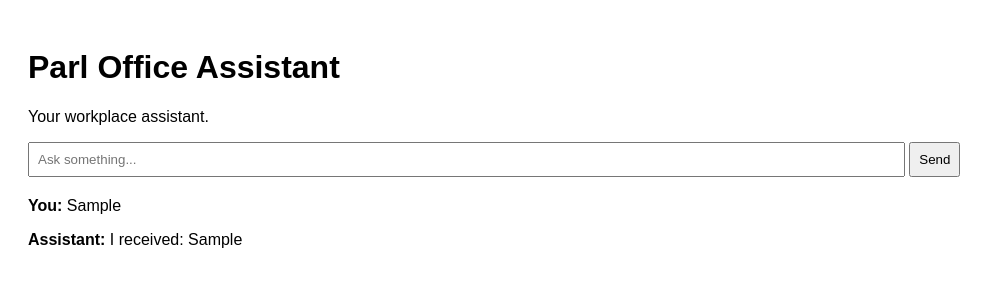
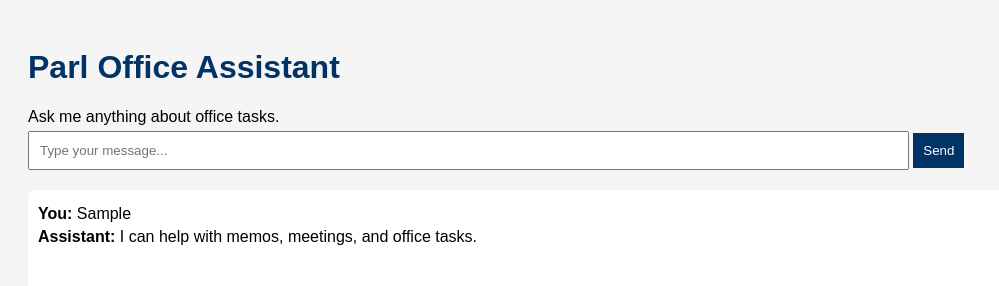
Before and after one commit to PintolDonovan6/Parl-Office--Assistant, a website: page frontend/index.html in a window 1280 px wide. Both pictures are taken after typing "Sample" into the empty fields and a click on the button "Send". Shown: the whole page, without its empty margins (0-999 px from the left). Drawn offline with Linux system fonts and the light colour scheme.

Commit message:
Update index.html

```diff
--- a/frontend/index.html
+++ b/frontend/index.html
@@ -5,29 +5,83 @@
   <meta name="viewport" content="width=device-width, initial-scale=1.0" />
   <title>Parl Office Assistant</title>
 
-  <link rel="manifest" href="./manifest.json" />
-  <meta name="theme-color" content="#003366" />
+  <!-- PWA SETTINGS -->
+  <link rel="manifest" href="./manifest.json">
+  <meta name="theme-color" content="#003366">
+
+  <style>
+    body {
+      font-family: Arial, sans-serif;
+      padding: 20px;
+      background: #f5f5f5;
+    }
+
+    h1 {
+      color: #003366;
+    }
+
+    #chat {
+      margin-top: 20px;
+      background: white;
+      padding: 10px;
+      border-radius: 8px;
+      min-height: 200px;
+    }
+
+    input {
+      padding: 10px;
+      width: 70%;
+    }
+
+    button {
+      padding: 10px;
+      cursor: pointer;
+      background: #003366;
+      color: white;
+      border: none;
+    }
+
+    p {
+      margin: 5px 0;
+    }
+  </style>
 </head>
-<body style="font-family: Arial, sans-serif; padding: 20px;">
+
+<body>
 
   <h1>Parl Office Assistant</h1>
-  <p>Your workplace assistant.</p>
+  <p>Ask me anything about office tasks.</p>
 
-  <input id="msg" placeholder="Ask something..." style="padding:8px; width:70%;">
-  <button onclick="reply()" style="padding:8px;">Send</button>
+  <input id="msg" placeholder="Type your message..." />
+  <button onclick="send()">Send</button>
 
-  <div id="chat" style="margin-top:20px;"></div>
+  <div id="chat"></div>
 
   <script>
-    function reply() {
+    function send() {
       const msg = document.getElementById("msg").value;
       const chat = document.getElementById("chat");
 
+      if (!msg) return;
+
       chat.innerHTML += "<p><b>You:</b> " + msg + "</p>";
-      chat.innerHTML += "<p><b>Assistant:</b> I received: " + msg + "</p>";
+
+      let reply = "I can help with memos, meetings, and office tasks.";
+
+      if (msg.toLowerCase().includes("memo")) {
+        reply = "Memo format: To, From, Subject, Body, Signature.";
+      } else if (msg.toLowerCase().includes("meeting")) {
+        reply = "Meeting notes: Date, Agenda, Attendees, Decisions.";
+      } else if (msg.toLowerCase().includes("leave")) {
+        reply = "Leave form: Name, Dates, Reason, Approval.";
+      }
+
+      chat.innerHTML += "<p><b>Assistant:</b> " + reply + "</p>";
+
       document.getElementById("msg").value = "";
     }
 
+    // Register service worker for PWA
     if ("serviceWorker" in navigator) {
       navigator.serviceWorker.register("./service-worker.js");
     }
```
